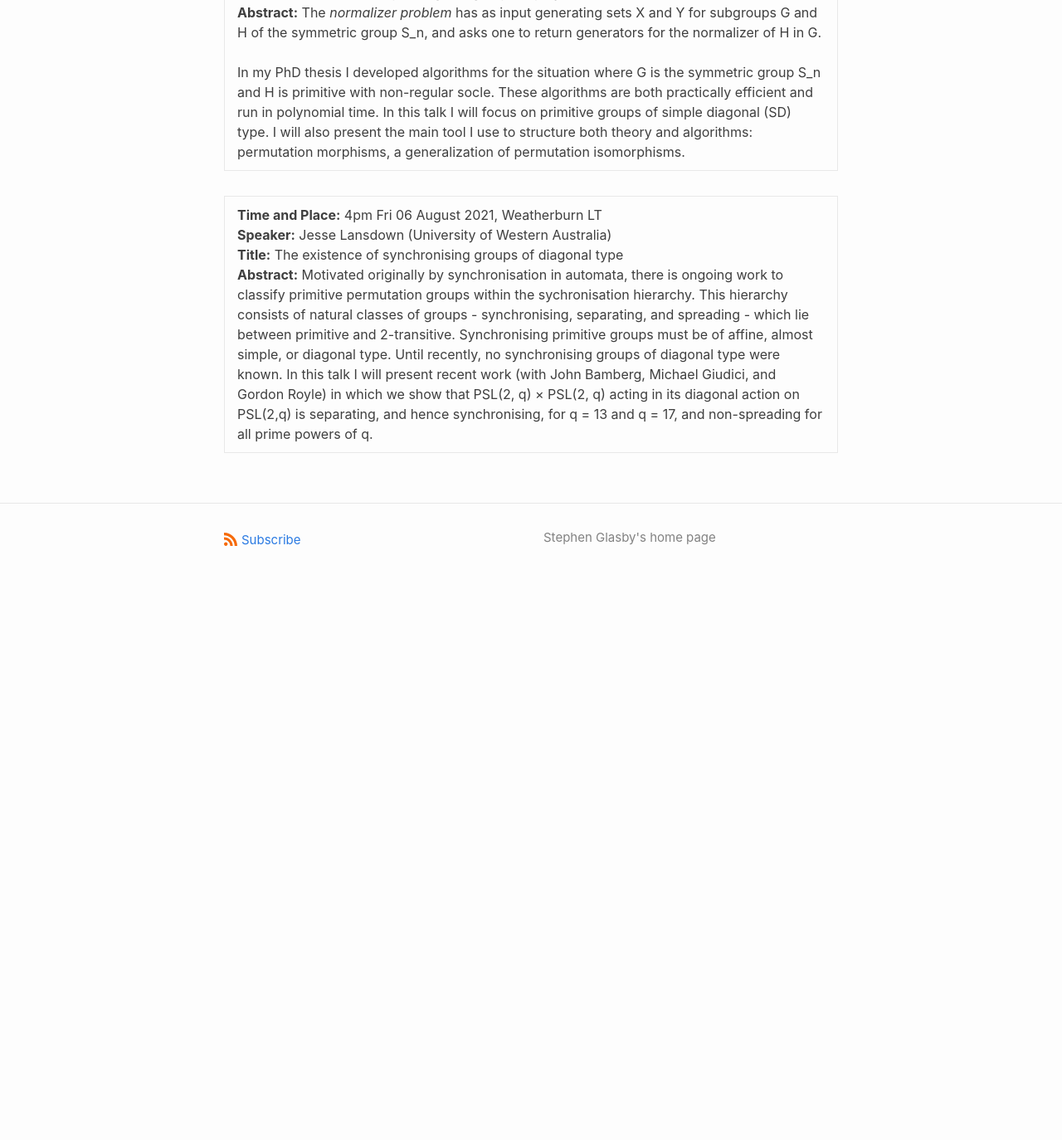
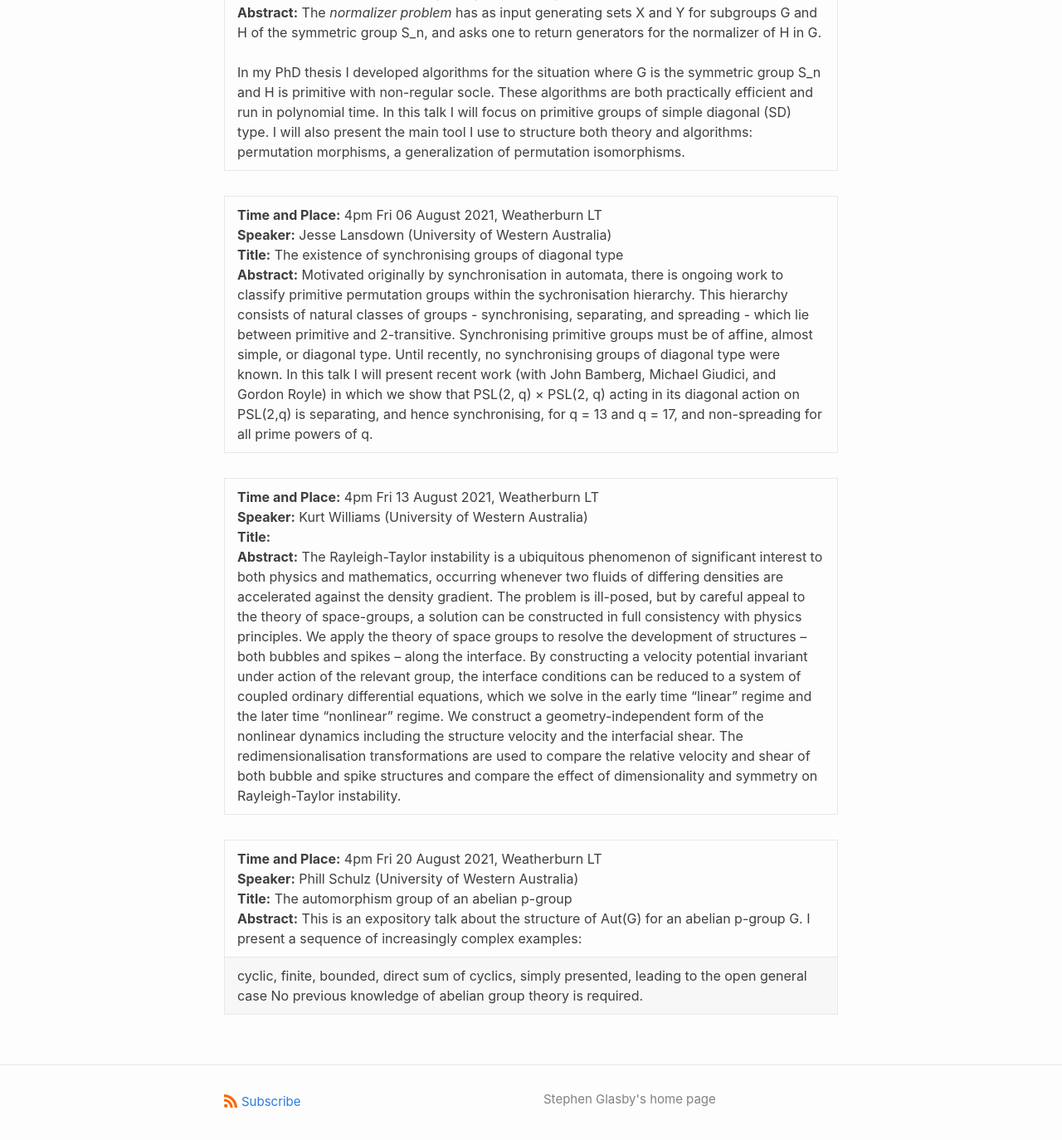
Before and after one commit to StephenGlasby/StephenGlasby.github.io, a Jekyll site: the page built from GandCSeminars.md, in a window 1280 px wide and 1400 px high, scrolled down 1965 px. Shown: the top 1374 px of the window at 83% size. Built offline with Jekyll 4.4.1, drawn with Linux system fonts in a browser that asks for light colours; before the commit the page ends 2688 px from its top, so only the background shows below that.

Commit message:
Williams,Schultz

```diff
--- a/GandCSeminars.md
+++ b/GandCSeminars.md
@@ -20,4 +20,10 @@ The Groups and Combinatorics Seminar occurs regularly on Friday afternoons at 16
 
 |**Date:** 30 July 2021<br>                                                     **Speaker:** Sergio Sicchia (TU Kaiserslautern)<br>                             **Location:** Weatherburn Street LT<br>                                         **Title:** Normalizers of simple diagonal groups in polynomial time<br>         **Abstract:** The *normalizer problem* has as input generating sets X and Y for subgroups G and H of the symmetric group S_n, and asks one to return generators for the normalizer of H in G.<br><br>                                          In my PhD thesis I developed algorithms for the situation where G is the symmetric group S_n and H is primitive with non-regular socle. These algorithms are both practically efficient and run in polynomial time. In this talk I will focus on primitive groups of simple diagonal (SD) type. I will also present the main tool I use to structure both theory and algorithms: permutation morphisms, a generalization of permutation isomorphisms.|
 
+
 |**Time and Place:** 4pm Fri 06 August 2021, Weatherburn LT<br>                 **Speaker:** Jesse Lansdown (University of Western Australia)<br>               **Title:** The existence of synchronising groups of diagonal type<br>           **Abstract:** Motivated originally by synchronisation in automata, there is ongoing work to classify primitive permutation groups within the sychronisation hierarchy. This hierarchy consists of natural classes of groups - synchronising, separating, and spreading - which lie between primitive and 2-transitive. Synchronising primitive groups must be of affine, almost simple, or diagonal type. Until recently, no synchronising groups of diagonal type were known. In this talk I will present recent work (with John Bamberg, Michael Giudici, and Gordon Royle) in which we show that PSL(2, q) × PSL(2, q) acting in its diagonal action on PSL(2,q) is separating, and hence synchronising, for q = 13 and q = 17, and non-spreading for all prime powers of q.|
+
+|**Time and Place:** 4pm Fri 13 August 2021, Weatherburn LT<br>                  **Speaker:** Kurt Williams (University of Western Australia)<br>               **Title:** <br>           **Abstract:** The Rayleigh-Taylor instability is a ubiquitous phenomenon of significant interest to both physics and mathematics, occurring whenever two fluids of differing densities are accelerated against the density gradient. The problem is ill-posed, but by careful appeal to the theory of space-groups, a solution can be constructed in full consistency with physics principles. We apply the theory of space groups to resolve the development of structures – both bubbles and spikes – along the interface. By constructing a velocity potential invariant under action of the relevant group, the interface conditions can be reduced to a system of coupled ordinary differential equations, which we solve in the early time “linear” regime and the later time “nonlinear” regime. We construct a geometry-independent form of the nonlinear dynamics including the structure velocity and the interfacial shear. The redimensionalisation transformations are used to compare the relative velocity and shear of both bubble and spike structures and compare the effect of dimensionality and symmetry on Rayleigh-Taylor instability.|
+
+|**Time and Place:** 4pm Fri 20 August 2021, Weatherburn LT<br>                 **Speaker:** Phill Schulz (University of Western Australia)<br>                 **Title:**  The automorphism group of an abelian p-group<br>                    **Abstract:**  This is an expository talk about the structure of Aut(G) for an abelian p-group G.  I present a sequence of increasingly complex examples:
+cyclic, finite, bounded, direct sum of cyclics, simply presented, leading to the open general case No previous knowledge of abelian group theory is required.|
```
